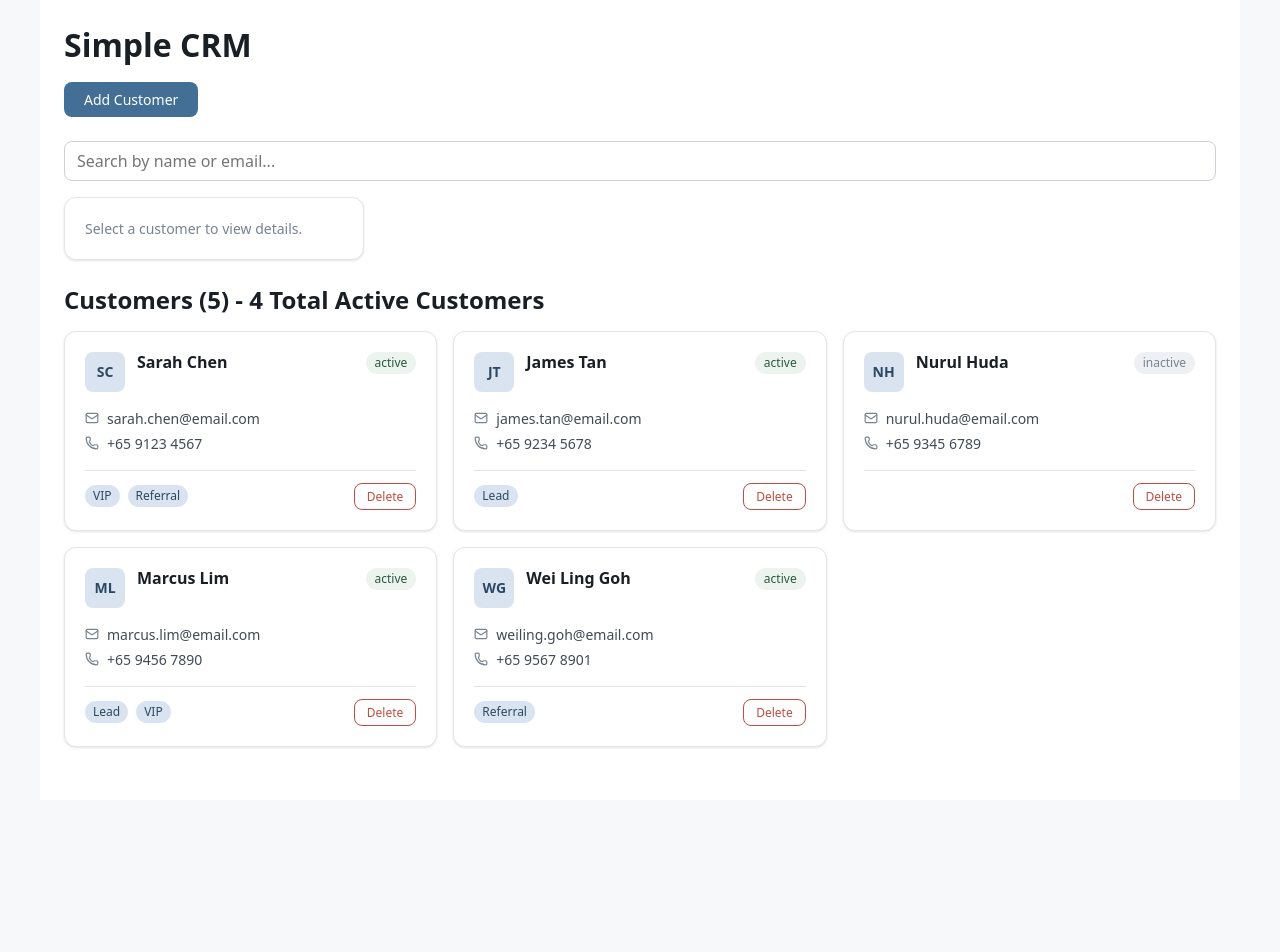
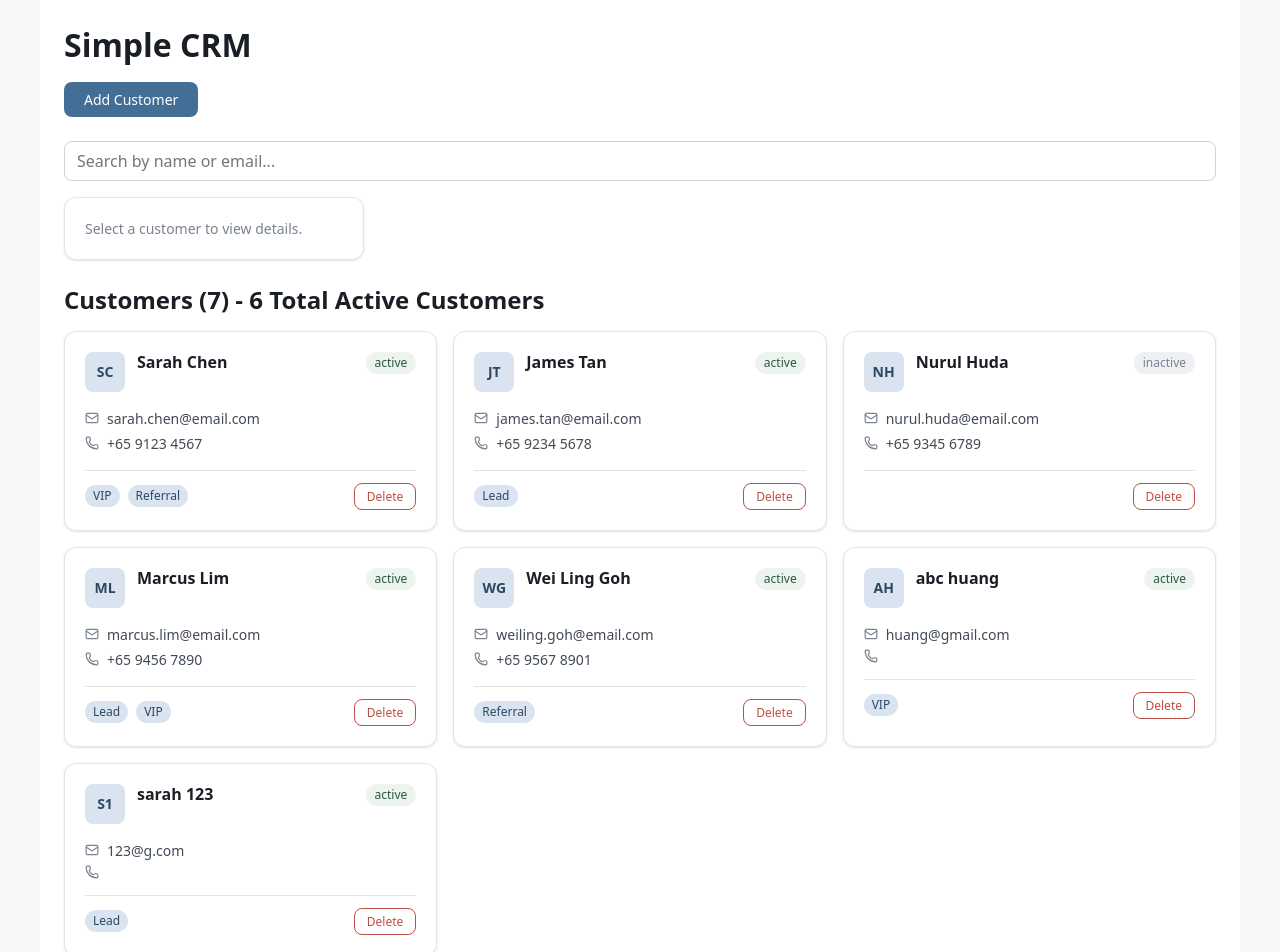
Before and after one commit to Joel-Wong0794/simple-crm-example, a React (Vite) app: page / in a window 1280 px wide. Shown: the top 952 px of the page. Before the commit the page ends 800 px from the top, so only its background shows below. Built offline with nearby package versions, Linux system fonts and the light colour scheme; data requests are answered from the project's data file.

Commit message:
(2026-07-06) Step 2: Convert handleAddCustomer to an async function

```diff
--- a/data/db.json
+++ b/data/db.json
@@ -7,7 +7,10 @@
       "email": "sarah.chen@email.com",
       "phone": "+65 9123 4567",
       "status": "active",
-      "tags": ["VIP", "Referral"],
+      "tags": [
+        "VIP",
+        "Referral"
+      ],
       "company": "Fintech Pte Ltd",
       "notes": "Referred by Marcus. Interested in the enterprise plan.",
       "createdAt": "2024-03-12"
@@ -19,7 +22,9 @@
       "email": "james.tan@email.com",
       "phone": "+65 9234 5678",
       "status": "active",
-      "tags": ["Lead"],
+      "tags": [
+        "Lead"
+      ],
       "company": "Builders Co",
       "notes": "Met at the PropTech conference. Follow up in Q3.",
       "createdAt": "2024-06-01"
@@ -43,7 +48,10 @@
       "email": "marcus.lim@email.com",
       "phone": "+65 9456 7890",
       "status": "active",
-      "tags": ["Lead", "VIP"],
+      "tags": [
+        "Lead",
+        "VIP"
+      ],
       "company": "RetailX Pte Ltd",
       "notes": "High-value account. Has requested a custom SLA.",
       "createdAt": "2023-11-05"
@@ -55,10 +63,41 @@
       "email": "weiling.goh@email.com",
       "phone": "+65 9567 8901",
       "status": "active",
-      "tags": ["Referral"],
+      "tags": [
+        "Referral"
+      ],
       "company": "HealthTech SG",
       "notes": "Referred by Sarah Chen.",
       "createdAt": "2024-08-19"
+    },
+    {
+      "firstName": "abc",
+      "lastName": "huang",
+      "email": "huang@gmail.com",
+      "phone": "",
+      "status": "active",
+      "tags": [
+        "VIP"
+      ],
+      "company": "",
+      "notes": "",
+      "createdAt": "2026-07-06",
+      "id": "Lp_0nVG7EGc"
+    },
+    {
+      "firstName": "sarah",
+      "lastName": "123",
+      "email": "123@g.com",
+      "phone": "",
+      "status": "active",
+      "tags": [
+        "Lead"
+      ],
+      "company": "",
+      "notes": "",
+      "createdAt": "2026-07-06",
+      "id": "tpl7hq-v0iM"
     }
-  ]
+  ],
+  "$schema": "./node_modules/json-server/schema.json"
 }
--- a/src/App.jsx
+++ b/src/App.jsx
@@ -1,6 +1,5 @@
 import { useState, useEffect } from "react";
 
-import { generateCustomerId } from "./mockData";
 import CustomerCard from "./components/CustomerCard";
 import SearchBar from "./components/SearchBar";
 import "./App.css";
@@ -27,6 +26,7 @@ function App() {
   const [selectedCustomer, setSelectedCustomer] = useState(null);
   const [loading, setLoading] = useState(false);
   const [error, setError] = useState(null);
+  const [submitting, setSubmitting] = useState(false);
 
   const filteredCustomers = customers.filter((c) =>
     c.firstName.toLowerCase().includes(searchTerm.toLowerCase()),
@@ -40,7 +40,7 @@ function App() {
     setLoading(true);
     try{
       // fake delay
-      await new Promise((resolve) => setTimeout(resolve, 2000));
+      await new Promise((resolve) => setTimeout(resolve, 1000));
       const response = await fetch(`${API_BASE}/customers`);
       if (!response.ok) {
         throw new Error(`Server error: ${response.status}`);
@@ -85,11 +85,11 @@ function App() {
     }));
   };
 
-  const handleAddCustomer = (e) => {
+  const handleAddCustomer = async (e) => {
     e.preventDefault();
+    setSubmitting(true);
 
     const newCustomer = {
-      id: generateCustomerId(),
       firstName: form.firstName,
       lastName: form.lastName,
       email: form.email,
@@ -101,9 +101,27 @@ function App() {
       createdAt: new Date().toISOString().slice(0, 10),
     };
 
-    // Add new customer to the customers list
-    setCustomers([...customers, newCustomer]);
-    setForm(initialFormState);
+    try {
+      const response = await fetch(`${API_BASE}/customers`, {
+        method: "POST",
+        headers: { "Content-Type": "application/json" },
+        body: JSON.stringify(newCustomer),
+      });
+      // fake delay
+      await new Promise((resolve) => setTimeout(resolve, 1000));
+      if (!response.ok) {
+        throw new Error(`Failed to add customer: ${response.status}`);
+      }
+
+      const created = await response.json();
+      setCustomers([...customers, created]);
+      setForm({ firstName: "", lastName: "", email: "", tags: [], status: "active" });
+      setShowForm(false);
+    } catch (err) {
+      alert(err.message);
+    } finally {
+      setSubmitting(false);
+    }
   };
 
   if (loading) return <Spinner />;
@@ -193,8 +211,8 @@ function App() {
           </select>
         </div>
 
-        <button type="submit" className="submit-button">
-          Add Customer
+        <button type="submit" className="submit-button" disabled={submitting}>
+          {submitting ? "Adding..." : "Add Customer"}
         </button>
       </form>
     )}
```
